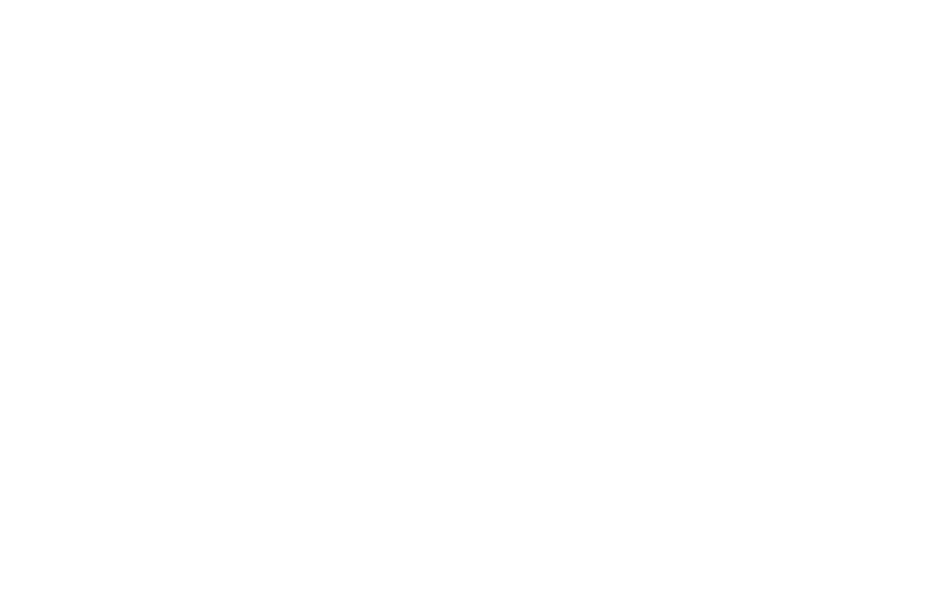
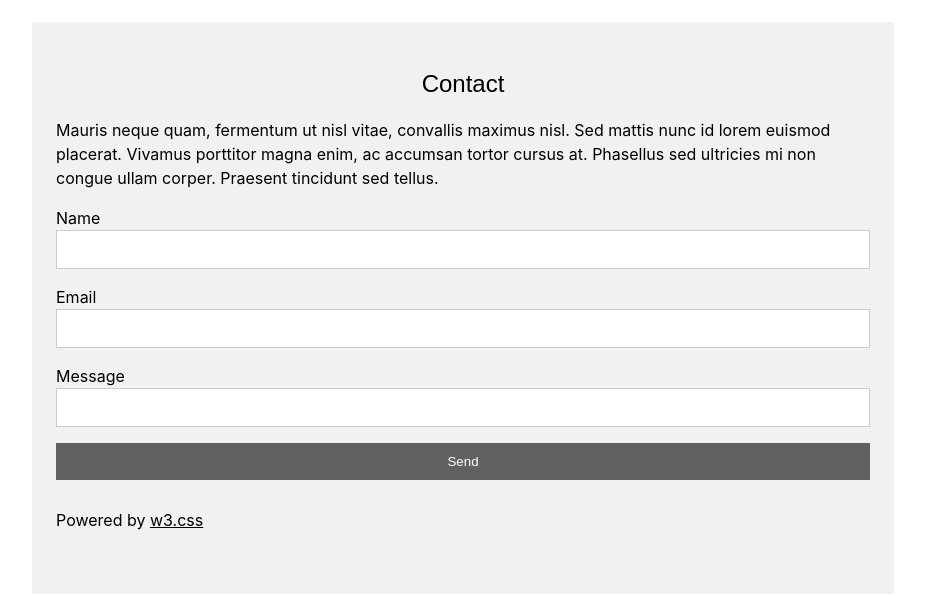
Before and after one commit to Schadrack10/photographer, a Next.js app: page / in a window 1280 px wide. Shown: the part 2626-3222 px from the top of the page, without its empty margins (177-1102 px from the left). Before the commit the page ends 2640 px from the top, so only its background shows below. Built offline with nearby package versions, Linux system fonts and the light colour scheme.

Commit message:
completed portfolio-section

```diff
--- /dev/null
+++ b/components/Form.jsx
@@ -0,0 +1,55 @@
+const Form = () => {
+    return (
+        <div style={{
+            margin:"6px 185px 0px",
+            padding:"2px 24px 15px 24px",
+            boxSizing:"border-box",
+        }}>
+        <div style={{backgroundColor: "#f1f1f1", padding:"34px 24px", lineHeight:"1.5"}}>
+            <h3 style={{
+                fontFamily: "Arial,sans-serif",
+                fontWeight: "400",
+                fontSize:"24px",
+                margin: "10px 0",
+                textAlign: "center",
+            }}>Contact</h3>
+
+            <p>Mauris neque quam, fermentum ut nisl vitae, convallis maximus nisl. Sed mattis nunc id lorem euismod placerat. Vivamus porttitor magna enim, ac accumsan tortor cursus at. Phasellus sed ultricies mi non congue ullam corper. Praesent tincidunt sed tellus.</p>
+
+            <form >
+                <div style={{margin:"16px 0px 16px 0px"}}>
+                    <label>Name</label>
+                    <input style={{width:"100%", padding:"11px",border:"none", border:"1px #ccc solid "}} type="text" />
+                </div>
+
+                <div style={{margin:"16px 0px 16px 0px"}}>
+                    <label>Email</label>
+                    <input style={{width:"100%", padding:"11px",border:"none", border:"1px #ccc solid "}} type="text" />
+                </div>
+
+                <div style={{margin:"16px 0px 16px 0px"}}>
+                    <label>Message</label>
+                    <input style={{width:"100%", padding:"11px",border:"none", border:"1px #ccc solid "}} type="text" />
+                </div>
+
+                <button style={{
+                    padding:"11px 16px",
+                    background:"#616161",
+                    color:"white",
+                    width:"100%",
+                    border:"none",
+                    cursor:"pointer"
+                }}>Send</button>
+
+                <p style={{lineHeight:"1.5", padding:"12px 0px"}}>Powered by <a style={{textDecoration:"underline"}}>w3.css</a></p>
+
+            </form>
+        </div>
+
+        </div>
+    );
+}
+
+
+
+export default Form;
--- a/pages/index.js
+++ b/pages/index.js
@@ -1,4 +1,5 @@
 import Head from 'next/head'
+import Form from '../components/Form'
 import Portfolio from '../components/Portfolio'
 
 
@@ -11,6 +12,7 @@
         <link rel="icon" href="/favicon.ico" />
       </Head>
        <Portfolio />
+       <Form />
   </>
   )
 }
```
